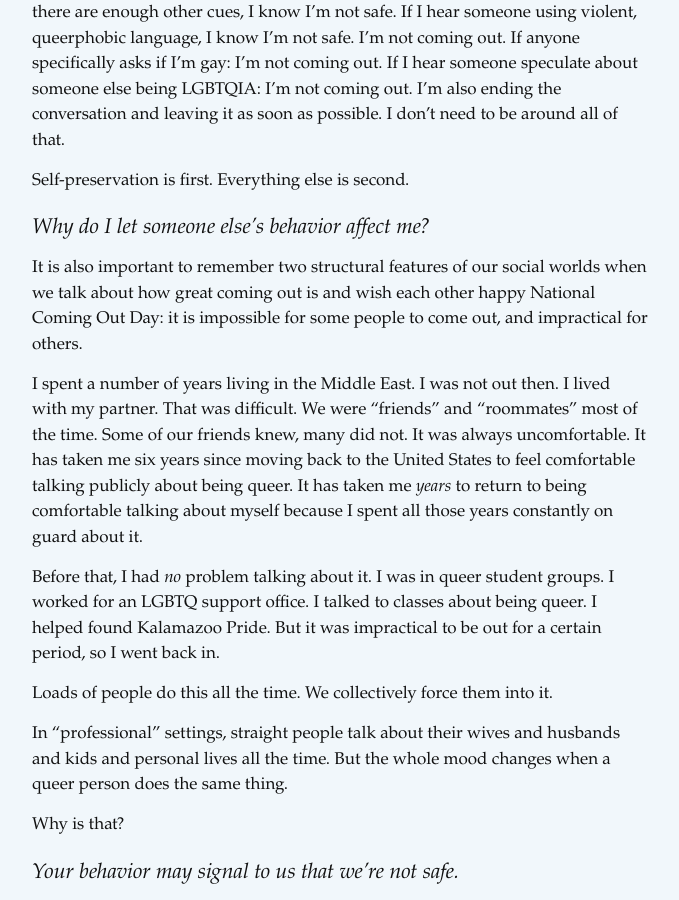
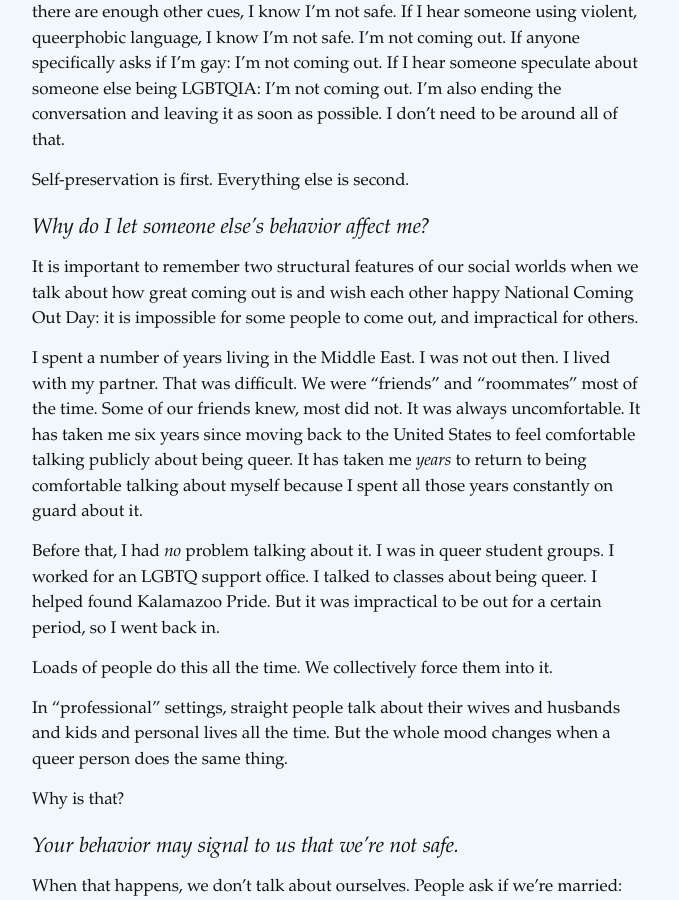
Before and after one commit to jdmar3/jdmar3.github.io, a Jekyll site: the page built from _posts/2017-10-11-national-coming-out-day.md, in a window 1280 px wide and 900 px high, scrolled down 1801 px. Shown: the whole window, without its empty margins (48-727 px from the left). Built offline with Jekyll 4.4.1, drawn with Linux system fonts in a browser that asks for light colours; some web fonts are replaced; Markdown is read by kramdown in place of the engine named in the settings; comment, search, counter and statistics services are not loaded.

Commit message:
edit blog post

```diff
--- a/_posts/2017-10-11-national-coming-out-day.md
+++ b/_posts/2017-10-11-national-coming-out-day.md
@@ -49,9 +49,9 @@ Self-preservation is first. Everything else is second.
 
 ## Why do I let someone else's behavior affect me?
 
-It is also important to remember two structural features of our social worlds when we talk about how great coming out is and wish each other happy National Coming Out Day: it is impossible for some people to come out, and impractical for others.
+It is important to remember two structural features of our social worlds when we talk about how great coming out is and wish each other happy National Coming Out Day: it is impossible for some people to come out, and impractical for others.
 
-I spent a number of years living in the Middle East. I was not out then. I lived with my partner. That was difficult. We were "friends" and "roommates" most of the time. Some of our friends knew, many did not. It was always uncomfortable. It has taken me six years since moving back to the United States to feel comfortable talking publicly about being queer. It has taken me *years* to return to being comfortable talking about myself because I spent all those years constantly on guard about it.
+I spent a number of years living in the Middle East. I was not out then. I lived with my partner. That was difficult. We were "friends" and "roommates" most of the time. Some of our friends knew, most did not. It was always uncomfortable. It has taken me six years since moving back to the United States to feel comfortable talking publicly about being queer. It has taken me *years* to return to being comfortable talking about myself because I spent all those years constantly on guard about it.
 
 Before that, I had *no* problem talking about it. I was in queer student groups. I worked for an LGBTQ support office. I talked to classes about being queer. I helped found Kalamazoo Pride. But it was impractical to be out for a certain period, so I went back in.
 
```
